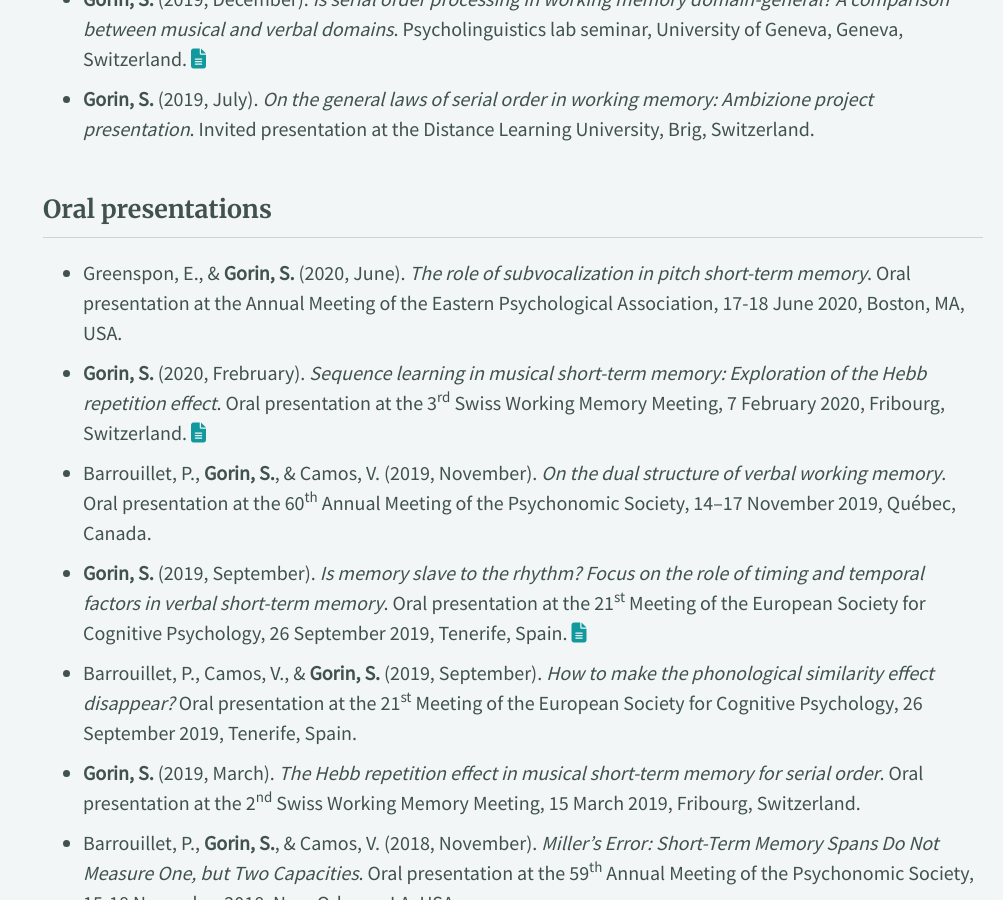
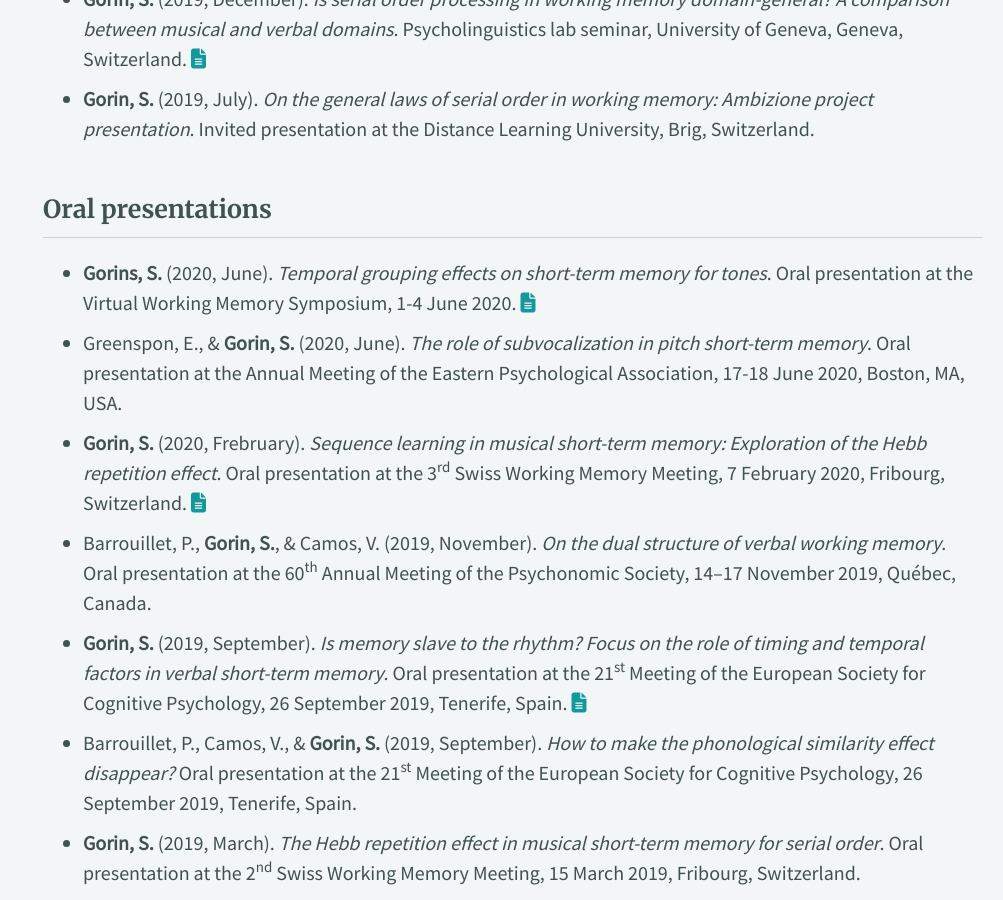
Before and after one commit to gorinsimon/gorinsimon.github.io, a Jekyll site: the page built from _pages/presentations.md, in a window 1280 px wide and 900 px high, scrolled down 467 px. Shown: the whole window, without its empty margins (277-1280 px from the left). Built offline with Jekyll 4.4.1, drawn with Linux system fonts in a browser that asks for light colours; cached includes are drawn as plain includes; nearby versions of some CDN libraries.

Commit message:
update publication and presentations (doi format and VWMS 2020

```diff
--- a/_pages/presentations.md
+++ b/_pages/presentations.md
@@ -12,6 +12,7 @@ domains*. Psycholinguistics lab seminar, University of Geneva, Geneva, Switzerla
 + **Gorin, S.** (2019, July). *On the general laws of serial order in working memory: Ambizione project presentation*. Invited presentation at the Distance Learning University, Brig, Switzerland.
 
 ## Oral presentations
++ **Gorins, S.** (2020, June). *Temporal grouping effects on short-term memory for tones*. Oral presentation at the Virtual Working Memory Symposium, 1-4 June 2020. [<i class="fas fa-file-alt"></i>](https://osf.io/2cz5g)
 + Greenspon, E., & **Gorin, S.** (2020, June). *The role of subvocalization in pitch short-term memory*. Oral presentation at the Annual Meeting of the Eastern Psychological Association, 17-18 June 2020, Boston, MA, USA.
 + **Gorin, S.** (2020, Frebruary). *Sequence learning in musical short-term memory: Exploration of the Hebb repetition effect*. Oral presentation at the 3<sup>rd</sup> Swiss Working Memory Meeting, 7 February 2020, Fribourg, Switzerland. [<i class="fas fa-file-alt"></i>](https://osf.io/k6q9g)
 + Barrouillet, P., **Gorin, S.**, & Camos, V. (2019, November). *On the dual structure of verbal working memory*. Oral presentation at the 60<sup>th</sup> Annual Meeting of the Psychonomic Society, 14–17 November 2019, Québec, Canada.
```
Also changed, not shown: _pages/publications.md (+4 -4 lines).
